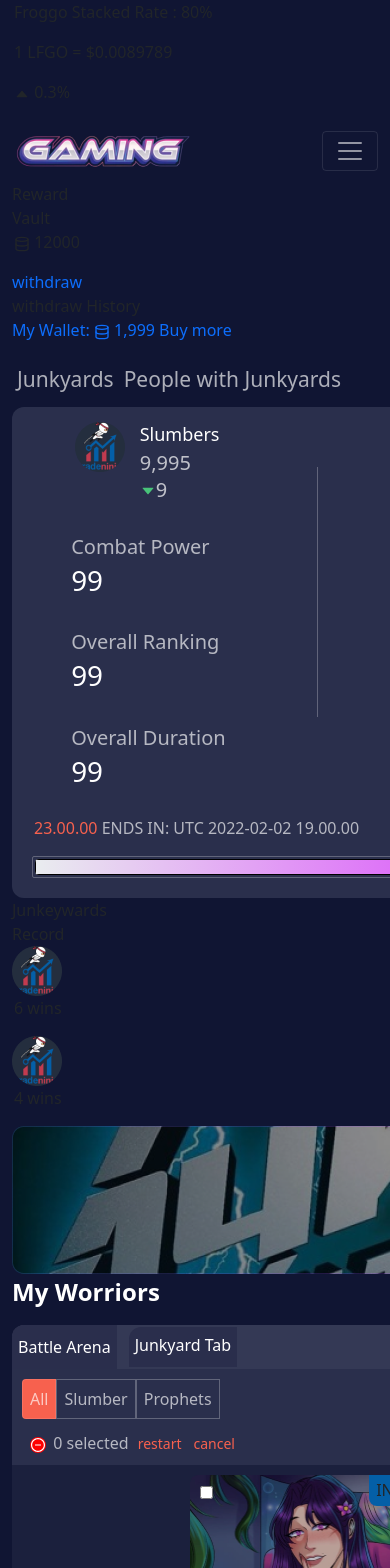
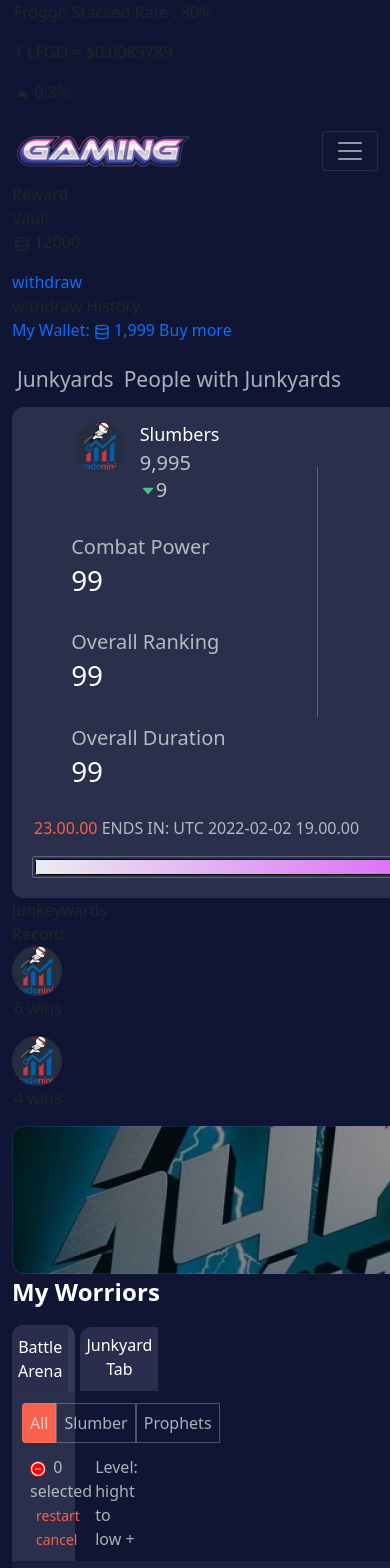
Before and after one commit to panthaacharjee/gaming_site, a React (Create React App) app: page / in a window 390 px wide. Shown: the top 1568 px of the page. Built offline with nearby package versions, Linux system fonts and the light colour scheme.

Commit message:
first commit

```diff
--- a/src/Components/Body/Worriors/WorriorCardSection.css
+++ b/src/Components/Body/Worriors/WorriorCardSection.css
@@ -270,13 +270,9 @@
     .select-count-area {
         background: rgba(227, 233, 255, 0.12);
         color: rgba(255, 255, 255, 0.66);
-        width: 100%;
+        width: 10%;
         padding-bottom: 10px;
         border-radius: 12px 12px 0px 0px;
-    }
-    .worrior-card {
-        width: 270px;
-        border-radius: 8px 8px 0px 0px;
     }
  }
  @media (max-width:550px) {
```
